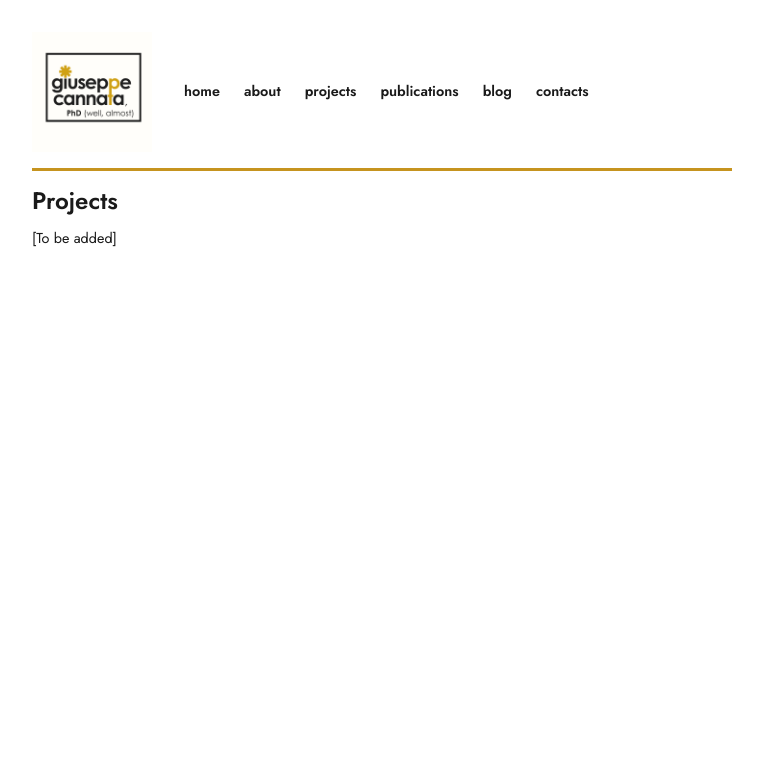
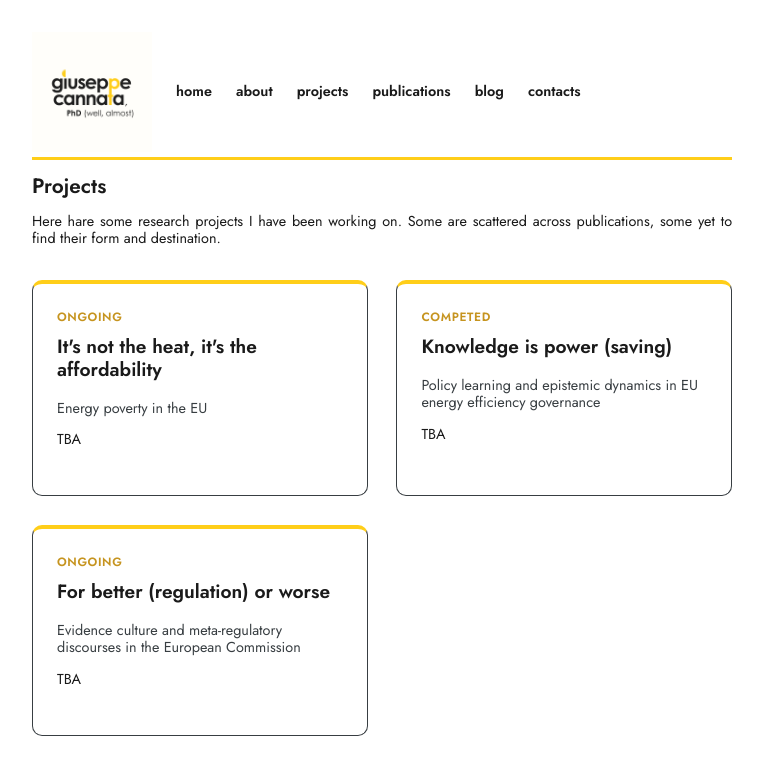
Before and after one commit to g-cannata/g-cannata.github.io, a Jekyll site: the page built from projects.md, in a window 1280 px wide. Shown: the top 775 px of the page, without its empty margins (258-1021 px from the left). Built offline with Jekyll 4.4.1, drawn with Linux system fonts in a browser that asks for light colours.

Commit message:
Visual adjustments and content additions

```diff
--- a/_layouts/default.html
+++ b/_layouts/default.html
@@ -13,7 +13,7 @@
   <div class="top-bar">
     <header class="site-header">
   <a href="{{ '/' | relative_url }}" class="site-logo">
-    <img src="{{ '/assets/images/logo.png' | relative_url }}" alt="{{ site.title }}">
+    <img src="{{ '/assets/images/logo01.png' | relative_url }}" alt="{{ site.title }}">
   </a>
   </header>
     <nav class="site-nav">
--- a/_sass/base.scss
+++ b/_sass/base.scss
@@ -1,7 +1,8 @@
 $color-bg: #FFFFFF;
 $color-text: #1A1A1A;
 $color-accent: #C6941F;
-$color-muted: #6B6B6B;
+$color-decor: #FFCE19;
+$color-muted: #383E42;
 
 // General Settings
 
@@ -19,7 +20,7 @@ body {
 // Text Settings
 
 h1 {
-  font-size: 1.5rem;
+  font-size: 1.3rem;
   font-weight: 600;
   margin-bottom: 0.5rem;
 }
@@ -30,7 +31,7 @@ h2 {
   color: $color-text;
   margin-top: 1.2rem;
   padding-bottom: 0.4rem;
-  border-bottom: 3px solid $color-accent;
+  border-bottom: 3px solid $color-decor;
   display: inline-block;
 }
 
@@ -43,17 +44,42 @@ a {
   color: $color-accent;
 }
 
+// Homepage
+
+.home-header {
+  display: flex;
+  align-items: flex-start;
+  gap: 1.8rem;
+  margin-top: 3rem;
+  margin-bottom: 1.5rem;
+}
+
+.home-photo {
+  width: 140px;
+  height: 140px;
+  object-fit: cover;
+  border-radius: 50%;
+  flex-shrink: 0;
+}
+
+.home-intro {
+  flex: 1;
+
+  h1 {
+    margin-top: 0;
+  }
+}
 
 // Navigation Bar
 
 .top-bar {
   background: transparent;
-  border-bottom: 3px solid $color-accent;
-  padding-bottom: 1rem;
+  border-bottom: 3px solid $color-decor;
+  padding-bottom: 0.3rem;
   display: flex;
   align-items: center;
   justify-content: flex-start;
-  gap: 2rem;
+  gap: 1.5rem;
 }
 
 .site-header {
@@ -120,7 +146,7 @@ a {
     font-weight: 600;
 
     &:hover {
-      color: $color-accent;
+      color: $color-decor;
     }
   }
 }
@@ -163,7 +189,17 @@ a {
 
   h2 {
     font-size: 1.15rem;
+    color: $color-muted;
   }
+
+  .home-header {
+    flex-direction: column;
+    align-items: center;
+    text-align: center;
+  }
+
+  .home-photo {
+    margin: 0 auto;
 
   .profile-photo {
     float: none;
@@ -176,9 +212,22 @@ a {
     align-items: center;
     text-align: center;
   }
+
+  .journal-banner {
+    margin: 0 auto;
+  }
+}
 }
 
 // Visuals & Media
+
+.cv-embed {
+  width: 100%;
+  height: 800px;
+  border: 1px solid $color-muted;
+  border-radius: 6px;
+  margin-bottom: 1rem;
+}
 
 .social-links {
   display: flex;
@@ -281,6 +330,53 @@ a {
   }
 }
 
+// Projects
+
+.project-grid {
+  display: grid;
+  grid-template-columns: repeat(auto-fit, minmax(280px, 1fr));
+  gap: 1.8rem;
+  margin-top: 2rem;
+}
+
+.project-card {
+  border: 1px solid $color-muted;
+  border-radius: 10px;
+  padding: 1.5rem;
+  border-top: 4px solid $color-decor;
+  transition: transform 0.2s ease, box-shadow 0.2s ease;
+
+  &:hover {
+    transform: scale(1.03);
+    box-shadow: 0 4px 16px rgba(0, 0, 0, 0.1);
+  }
+
+  h2 {
+    border-bottom: none;
+    padding-bottom: 0;
+    margin: 0.6rem 0 0.3rem;
+  }
+
+  p {
+    text-align: left;
+  }
+}
+
+.project-tag {
+  display: inline-block;
+  font-size: 0.75rem;
+  font-weight: 600;
+  color: $color-accent;
+  text-transform: uppercase;
+  letter-spacing: 0.05em;
+}
+
+.project-subtitle {
+  color: $color-muted;
+  font-size: 0.9rem;
+  margin-bottom: 0.8rem;
+}
+
 // Publications
 
 .pub-list {
--- a/projects.md
+++ b/projects.md
@@ -1,11 +1,36 @@
 ---
 layout: default
-
 title: Projects
-
 permalink: /projects/
 ---
 
 # Projects
 
-[To be added]
+Here hare some research projects I have been working on. Some are scattered across publications, some yet to find their form and destination.
+
+<div class="project-grid">
+
+  <div class="project-card">
+    <span class="project-tag">Ongoing</span>
+    <h2>It's not the heat, it's the affordability</h2>
+    <p class="project-subtitle">Energy poverty in the EU</p>
+    <p> TBA </p>
+  </div>
+
+  <div class="project-card">
+    <span class="project-tag">Competed</span>
+    <h2>Knowledge is power (saving)</h2>
+    <p class="project-subtitle">Policy learning and epistemic dynamics in EU energy efficiency governance</p>
+    <p> TBA </p>
+  </div>
+
+  <div class="project-card">
+    <span class="project-tag">Ongoing</span>
+    <h2>For better (regulation) or worse</h2>
+    <p class="project-subtitle">Evidence culture and meta-regulatory discourses in the European Commission</p>
+    <p> TBA </p>
+  </div>
+
+
+
+</div>
```
Also changed, not shown: about.md (+8 -4 lines), index.md (+10 -1 lines), journal.md (+2 -2 lines), assets/images/logo01.png (added), 12 other files.
